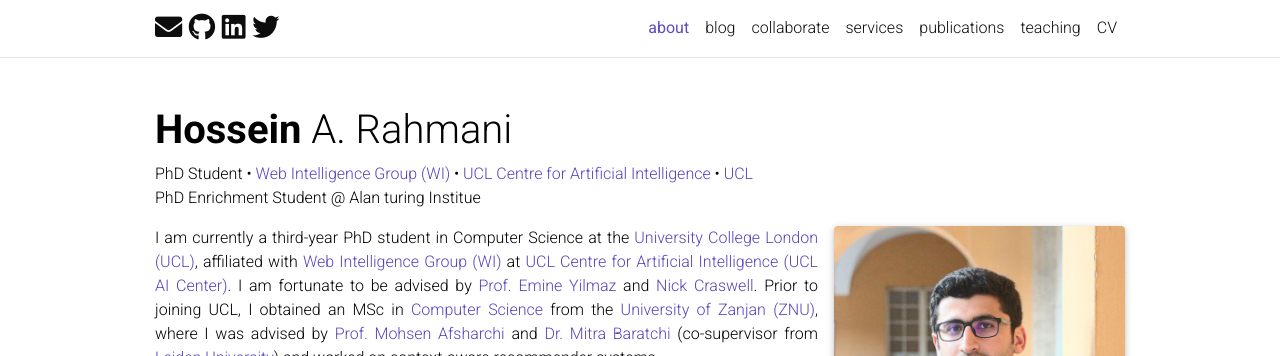
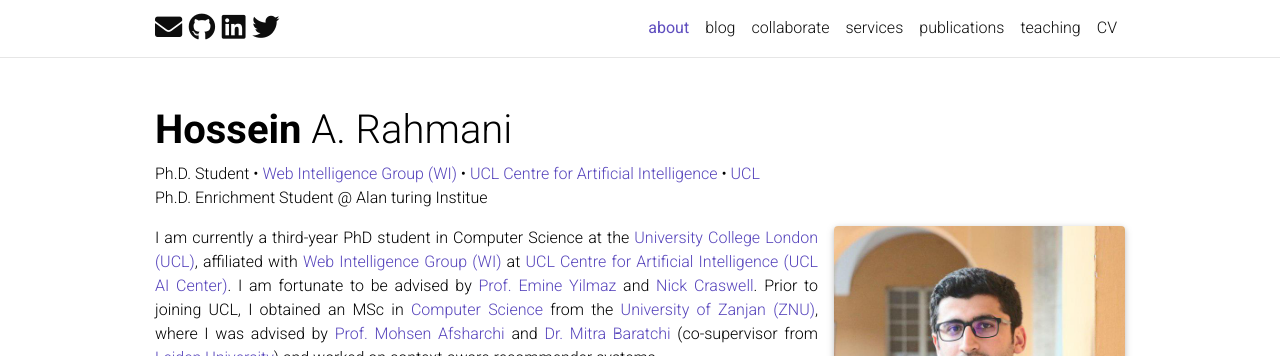
Before and after one commit to rahmanidashti/rahmanidashti.github.io, a Jekyll site: the page built from _pages/about.md, in a window 1280 px wide and 1364 px high. Shown: the top 356 px of the window. Built offline with Jekyll 4.4.1, drawn with Linux system fonts in a browser that asks for light colours; full-size pictures stand in for the smaller copies a plugin makes; emoji names are drawn with the system emoji font; comment, search, counter and statistics services are not loaded; a style sheet for code colours, icons or effects is not loaded.

Commit message:
Update about.md

```diff
--- a/_pages/about.md
+++ b/_pages/about.md
@@ -2,7 +2,7 @@
 layout: about
 title: about
 permalink: /
-subtitle:  PhD Student • <a href='http://wi.cs.ucl.ac.uk/'>Web Intelligence Group (WI)</a> • <a href='https://www.ucl.ac.uk/ai-centre/ucl-centre-artificial-intelligence'>UCL Centre for Artificial Intelligence</a> • <a href='https://www.ucl.ac.uk/'>UCL</a> <br> PhD Enrichment Student @ Alan turing Institue
+subtitle:  Ph.D. Student • <a href='http://wi.cs.ucl.ac.uk/'>Web Intelligence Group (WI)</a> • <a href='https://www.ucl.ac.uk/ai-centre/ucl-centre-artificial-intelligence'>UCL Centre for Artificial Intelligence</a> • <a href='https://www.ucl.ac.uk/'>UCL</a> <br> Ph.D. Enrichment Student @ Alan turing Institue
 
 profile:
   align: right
```
